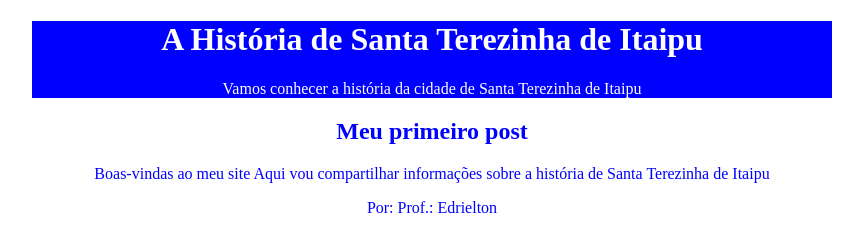
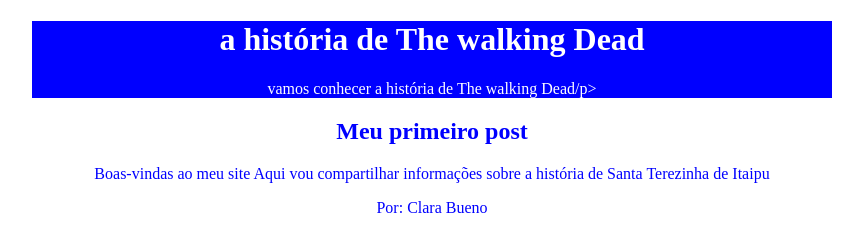
Before and after one commit to clbueno23/pai-tenho-fome.-sou-lindo-, a plain HTML site: page index.html in a window 1280 px wide. Shown: the whole page, without its empty margins (208-1071 px from the left). Drawn offline with Linux system fonts and the light colour scheme.

Commit message:
fome pai

```diff
--- a/index.html
+++ b/index.html
@@ -24,15 +24,15 @@
 </head>
 <body>
     <header>
-            <h1>A História de Santa Terezinha de Itaipu</h1>
-            <p>Vamos conhecer a história da cidade de Santa Terezinha de Itaipu</p>
+            <h1>a história de The walking Dead</h1>
+            <p>vamos conhecer a história de The walking Dead/p>
     </header>
 <main>
     <h2>Meu primeiro post</h2>
     <p>Boas-vindas ao meu site
         Aqui vou compartilhar informações sobre a história de Santa Terezinha de Itaipu
     </p>
-    <p>Por: Prof.: Edrielton</p>
+    <p>Por: Clara Bueno</p>
 </main>
 
 
```
